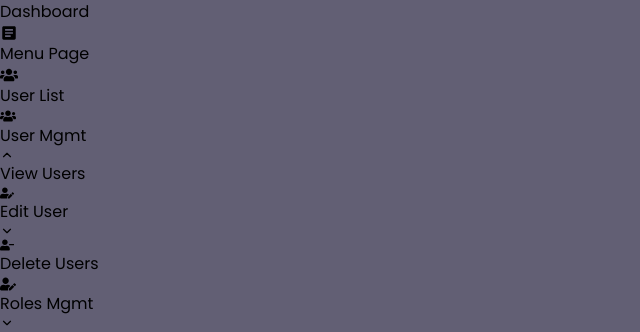
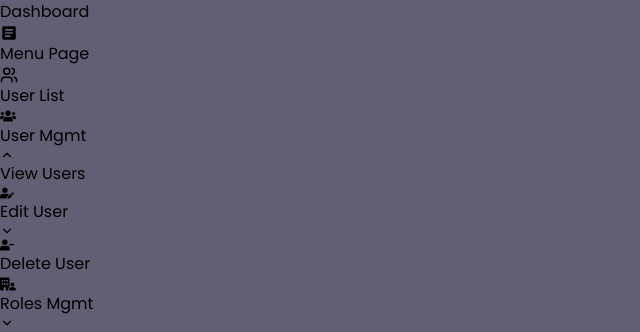
Before and after one commit to gtech-1/video_streaming, a React (Vite) app: page /home in a window 1280 px wide. Both pictures are taken after a click on the button "User Mgmt". Shown: the part 751-1083 px from the top of the page, without its empty margins (0-640 px from the left). Built offline with nearby package versions, Linux system fonts and the light colour scheme.

Commit message:
Sidebar Updated Code push

```diff
--- a/src/components/Sidebar.jsx
+++ b/src/components/Sidebar.jsx
@@ -4,6 +4,11 @@ import { FiChevronDown, FiChevronUp } from "react-icons/fi";
 import { HiOutlineViewGrid } from "react-icons/hi";
 import { IoMdListBox } from "react-icons/io";
 import { motion } from "framer-motion";
+import { LuUsers } from "react-icons/lu";
+import { FaBuildingUser } from "react-icons/fa6";
+import { FaIdBadge } from "react-icons/fa";
+import { MdNoAccounts } from "react-icons/md";
+import { MdManageAccounts } from "react-icons/md";
 
 const Sidebar = ({ isSidebarOpen, toggleSidebar }) => {
   const [userMgmtOpen, setUserMgmtOpen] = useState(false);
@@ -30,12 +35,12 @@ const Sidebar = ({ isSidebarOpen, toggleSidebar }) => {
   return (
     <motion.div
       ref={sidebarRef}
-      initial={{ width: isSidebarOpen ? 200 : 60 }}
-      animate={{ width: isSidebarOpen ? 200 : 60 }}
+      initial={{ width: isSidebarOpen ? 250 : 60 }}
+      animate={{ width: isSidebarOpen ? 250 : 60 }}
       transition={{ type: "spring", stiffness: 250, damping: 25 }}
       // Added h-[calc(100vh-56px)] to occupy full height minus the navbar,
       // and conditionally hide on mobile when closed.
-      className={`fixed top-[56px] left-0 bg-gray-900 text-white pb-3 z-50 h-[calc(100vh-56px)] ${
+      className={`fixed top-[56px] left-0 bottom-0 bg-gray-900 text-white pb-3 z-50  ${
         !isSidebarOpen ? "hidden sm:flex" : "flex"
       } flex-col`}
     >
@@ -44,7 +49,8 @@ const Sidebar = ({ isSidebarOpen, toggleSidebar }) => {
           <NavItem icon={<FaHome size={18} />} text="Home" isSidebarOpen={isSidebarOpen} />
           <NavItem icon={<HiOutlineViewGrid size={18} />} text="Dashboard" isSidebarOpen={isSidebarOpen} />
           <NavItem icon={<IoMdListBox size={18} />} text="Menu Page" isSidebarOpen={isSidebarOpen} />
-          <NavItem icon={<FaUsers size={18} />} text="User List" isSidebarOpen={isSidebarOpen} />
+          <NavItem icon={<LuUsers size={18} />} text="User List" isSidebarOpen={isSidebarOpen} />
+
 
           {/* User Management */}
           <DropdownItem
@@ -66,20 +72,20 @@ const Sidebar = ({ isSidebarOpen, toggleSidebar }) => {
               <SubNavItem text="Edit Email" />
               <SubNavItem text="Edit Role" />
             </DropdownItem>
-            <SubNavItem icon={<FaUserMinus size={14} />} text="Delete Users" />
+            <SubNavItem icon={<FaUserMinus size={14} />} text="Delete User" />
           </DropdownItem>
 
           {/* Roles Management */}
           <DropdownItem
-            icon={<FaUserEdit size={16} />}
+            icon={<FaBuildingUser size={16} />}
             text="Roles Mgmt"
             isSidebarOpen={isSidebarOpen}
             isOpen={rolesMgmtOpen}
             toggleOpen={() => setRolesMgmtOpen(!rolesMgmtOpen)}
           >
-            <SubNavItem text="Update Roles" />
-            <SubNavItem text="Remove Roles" />
-            <SubNavItem text="Assign Roles" />
+            <SubNavItem icon={<MdManageAccounts size={15}/>}  text="Update Roles"/>
+            <SubNavItem icon={<MdNoAccounts size={15}/>}  text="Remove Roles" />
+            <SubNavItem icon={<FaIdBadge size={15}/>}   text="Assign Roles" />
           </DropdownItem>
         </nav>
       </div>
```
